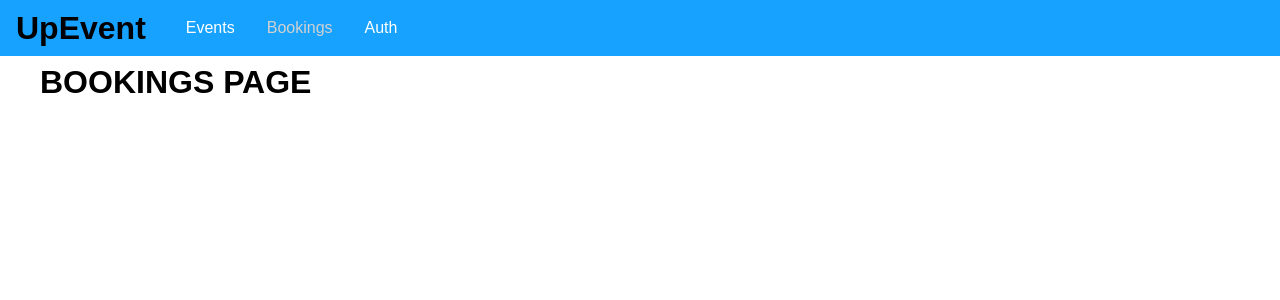
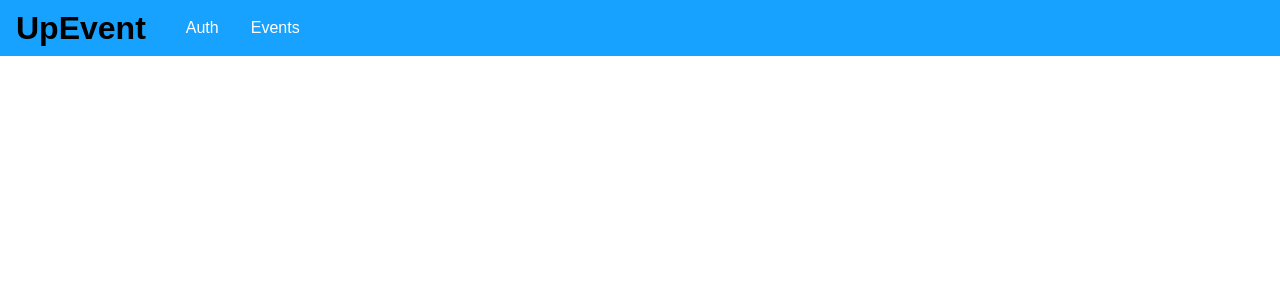
Before and after one commit to Artix1500/GraphQL, a React (Create React App) app in the folder frontend/: page /bookings in a window 1280 px wide. Shown: the top 300 px of the page. Built offline with nearby package versions, Linux system fonts and the light colour scheme.

Commit message:
Add React Context api

```diff
--- a/frontend/src/App.js
+++ b/frontend/src/App.js
@@ -5,21 +5,44 @@
 import Events from './pages/Events';
 import Bookings from './pages/Bookings';
 import MainNavigation from './components/MainNavigation/MainNavigation';
+import AuthContext from './context/auth-context';
 
 class App extends Component {
+  state = {
+    token: null,
+    userId: null
+  }
+
+  login = (token, userId, tokenExpiration) => {
+    this.setState({ token: token, userId: userId });
+  }
+
+  logout = () => {
+    this.setState({ token: null, userId: null });
+  }
+
   render() {
     return (
       <BrowserRouter>
         <React.Fragment>
+          <AuthContext.Provider value={{
+            token: this.state.token,
+            userId: this.state.userId,
+            login: this.login,
+            logout: this.logout
+          }}>
             <MainNavigation />
             <main className="main-content">
               <Switch>
-              <Redirect from="/" to="/auth" exact />
-              <Route path="/auth" component={AuthPage} />
+                {!this.state.token && <Redirect from="/" to="/auth" exact />}
+                {this.state.token && <Redirect from="/" to="/events" exact />}
+                {this.state.token && <Redirect from="/auth" to="/events" exact />}
+                {!this.state.token &&<Route path="/auth" component={AuthPage} />}
                 <Route path="/events" component={Events} />
-              <Route path="/bookings" component={Bookings} />
+                {this.state.token &&<Route path="/bookings" component={Bookings} />}
               </Switch>
             </main>
+          </AuthContext.Provider>
         </React.Fragment>
       </BrowserRouter>
     );
--- a/frontend/src/components/MainNavigation/MainNavigation.js
+++ b/frontend/src/components/MainNavigation/MainNavigation.js
@@ -1,21 +1,28 @@
 import React from 'react';
 import { NavLink } from 'react-router-dom';
+import AuthContext from '../../context/auth-context';
 import './MainNavigation.scss';
 
 const mainNavigation = props => (
+    <AuthContext.Consumer>
+        {(context) => {
+            return (
                 <header className="main-nav">
                     <div className="main-nav-logo">
                         <h1>UpEvent</h1>
                     </div>
                     <nav className="main-nav-item">
                         <ul>
+                            {!context.token && <li><NavLink to="/auth">Auth</NavLink></li>}
                             <li><NavLink to="/events">Events</NavLink></li>
-                <li><NavLink to="/bookings">Bookings</NavLink></li>
-                <li><NavLink to="/auth">Auth</NavLink></li>
+                            {context.token && <li><NavLink to="/bookings">Bookings</NavLink></li>}
                         </ul>
                     </nav>
                 </header>
-
+            );
+        }
+        }
+    </AuthContext.Consumer>
 );
 
 
--- /dev/null
+++ b/frontend/src/context/auth-context.js
@@ -0,0 +1,8 @@
+import React from 'react';
+
+export default React.createContext({
+    token: null,
+    userId: null,
+    login: () => {},
+    logout: () => {}
+});
--- a/frontend/src/pages/Auth.js
+++ b/frontend/src/pages/Auth.js
@@ -1,11 +1,14 @@
 import React, { Component } from 'react';
 
 import './Auth.scss';
+import AuthContext from '../context/auth-context';
 
 class AuthPage extends Component {
     state = {
         isLogin: true
     };
+
+    static contextType = AuthContext;
 
     constructor(props) {
         super(props);
@@ -58,8 +61,6 @@
             };
         }
 
-
-
         try {
             const res = await fetch("http://localhost:3024/graphql", {
                 method: "POST",
@@ -72,9 +73,16 @@
                 throw new Error('Failed!');
             }
             const resData = await res.json();
+            if (resData.data.login.token) {
+                this.context.login(
+                    resData.data.login.token,
+                    resData.data.login.userId,
+                    resData.data.login.tokenExpiration
+                );
+            }
             console.log(resData);
         } catch (error) {
-            console.log( error );
+            console.log(error);
         }
 
     };
```
Lines whose indentation alone changed are shown as unchanged.
